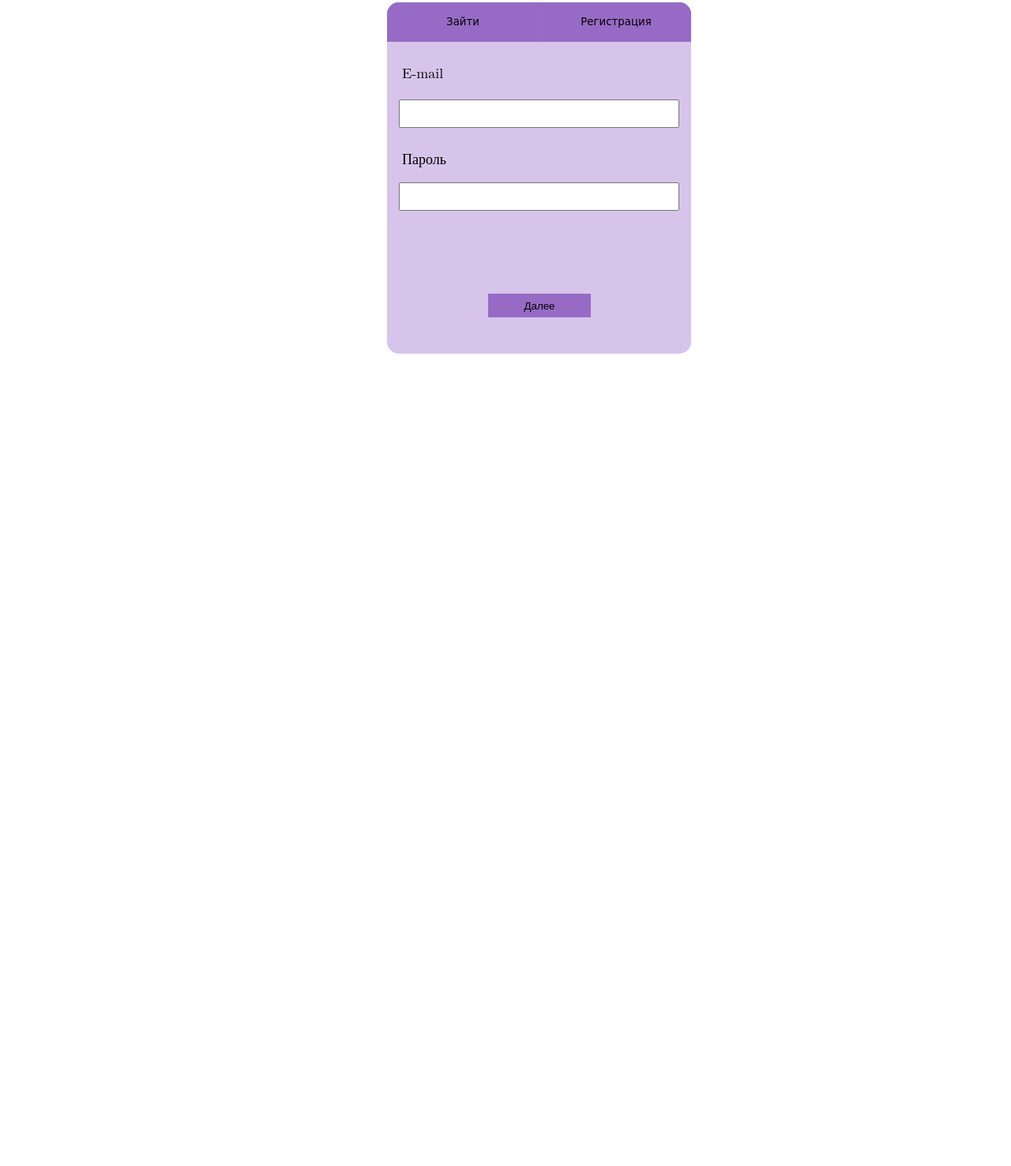
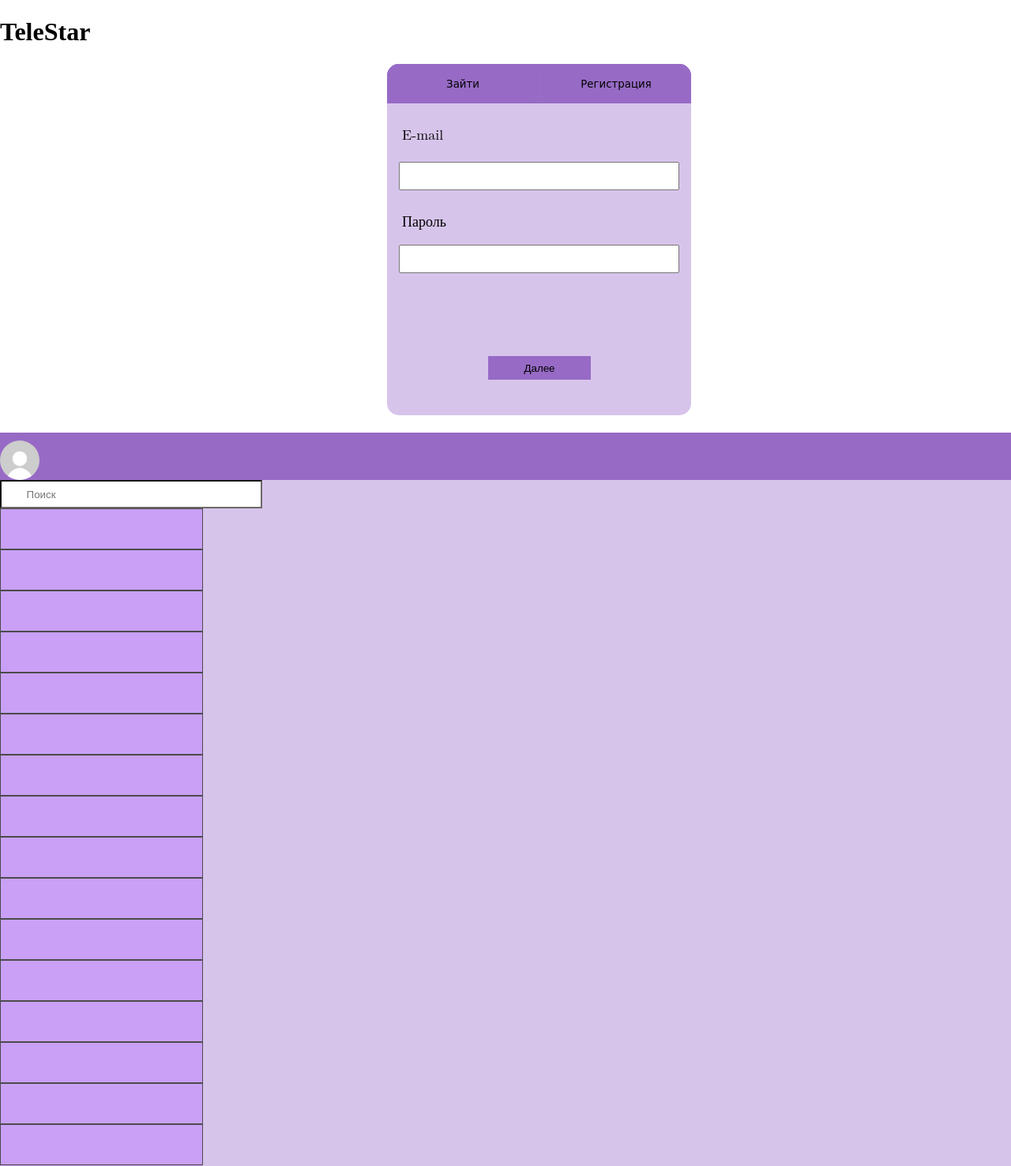
Before and after one commit to Anastasiia-wrgcs/practic-10.05, a plain HTML site: page index.html in a window 1280 px wide. Shown: the part 743-2220 px from the top of the page at 79% size. Before the commit the page ends 1191 px from the top, so only its background shows below. Drawn offline with Linux system fonts and the light colour scheme.

Commit message:
15.05.25

```diff
--- a/css/style.css
+++ b/css/style.css
@@ -4,9 +4,7 @@ body {
     background-color: #ffffff;
 }
 
-.nazv {
-    display: flex;
-}
+
 
 .logo {
     width: 75px;
@@ -53,6 +51,15 @@ body {
     margin-top: 22px;
     margin-left: 490px;
 }
+
+.container-2 {
+    background-color: rgb(215, 196, 235);
+    width: 100%;
+    min-height: 100%;
+    font-size: 12px;
+    margin-top: 22px;
+    margin-left: 0;
+}
 /*  end container  */
 
 
@@ -72,6 +79,8 @@ h2 {
     font-weight: 100;
     font-family: math;
 }
+
+
 
 /*  btn  */
 .btn-1 {
@@ -186,3 +195,52 @@ h2 {
     margin-top: 10px;
 }
 /*  end registr 2  */
+
+
+
+/*  chat  */
+.chat {
+    background-color: rgb(151, 107, 197);
+    height: 60px;
+}
+
+.chat .prof {
+    width: 50px;
+    height: 50px;
+    border-radius: 100%;
+    margin-top: -39.5px;
+    margin-bottom: 25px;
+    justify-content: space-between;
+}
+
+.nastr {
+    width: 30px;
+    height: 30px;
+    margin-top: 15px;
+    margin-left: 15px;
+}
+
+.windows {
+    display: flex;
+}
+
+.chats {
+    background-color:  rgb(201, 160, 245);
+    width: 20%;
+    height: 869px;
+}
+
+.poisk {
+    width: 324px;
+    height: 30px;
+    border-color: rgb(108, 105, 105);
+}
+
+.lines-1 {
+    border: 1px solid #4b4b4b;
+    width: 99.5%;
+    height: 50px;
+
+
+}
+/*  end chat  */
--- a/index.html
+++ b/index.html
@@ -36,5 +36,53 @@
 </div>
 
 
+<div class="container-2">
+    <div class="chat">
+            <div class="nazv">
+
+        <img class="nastr" src="images/icons/menu2.png">
+
+    </div>
+        <img class="prof" src="images/icons/photoprof.jfif">
+    </div>
+
+    <div class="windows">
+        <div class="chats">
+            <input class="poisk" type="text" name="poisk" id="" placeholder="        Поиск"></input>
+
+            <div class="lines-1"></div>
+            <div class="lines-1"></div>
+            <div class="lines-1"></div>
+            <div class="lines-1"></div>
+            <div class="lines-1"></div>
+            <div class="lines-1"></div>
+            <div class="lines-1"></div>
+            <div class="lines-1"></div>
+            <div class="lines-1"></div>
+            <div class="lines-1"></div>
+            <div class="lines-1"></div>
+            <div class="lines-1"></div>
+            <div class="lines-1"></div>
+            <div class="lines-1"></div>
+            <div class="lines-1"></div>
+            <div class="lines-1"></div>
+
+
+
+
+
+        </div>
+
+    </div>
+</div>
+
+
+</div>
+
+
+
+
+
+
 </body>
 </html>
--- a/js/script.js
+++ b/js/script.js
@@ -24,23 +24,32 @@ function _post (params, callback) {
         }
     }
 }
-LoadPageAuth()
+
+    _post ({url: 'modules/registration.html'}, function(responseText) {
+        CONTENT.innerHTML = responseText
+    })
+        LoadPageAuth()
+        LoadPageChat()
 
 
-function LoadPageAuth () {
-    _get ({url: 'modules/registration.html'}, function(responseText) {
-        CONTENT.innerHTML = responseText
-    })
-}
-onLoadPageAuth()
-
-
-function onLoadPageAuth() {
+function LoadPageAuth() {
     document.querySelector('.registr').addEventListener('click', function() {
         var request_data = new FormData();
         request_data.append('fam', document.querySelector('input[name="FAM"]').value)
         request_data.append('ima', document.querySelector('input[name="ima"]').value)
         request_data.append('E-mail', document.querySelector('input[name="E-mail"]').value)
         request_data.append('parol', document.querySelector('input[name="parol"]').value)
+
+        var xhr = new XMLHttpRequest();
+        xhr.open('post', `${HOST}/USER/`);
+        xhr.send(request_data);
+        xhr.onreadystatechange = function() {
+            if (xhr.status == 200) {
+                OnLoadPageChat()
+            } if (xhr.status == 422) {
+                var response = JSON.parse(xhr.responseText)
+                alert(response.message)
+            }
+        }
     })
 }
```
Also changed, not shown: modules/authorization.html (+10 -6 lines), modules/chat.html (+39 -0 lines), images/icons/menu2.png (added).
